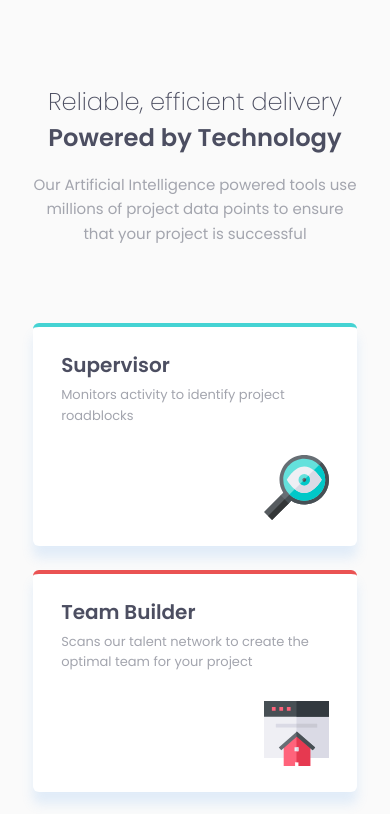
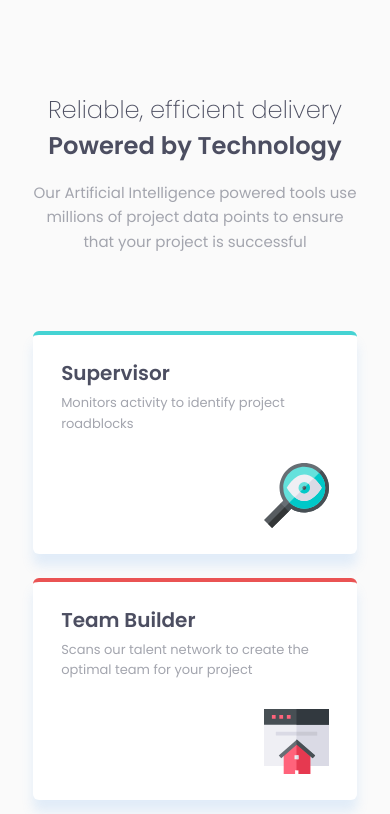
Before and after one commit to st0272/fm-four-card-feature-section, a plain HTML site: page index.html in a window 390 px wide. Shown: the top 814 px of the page. Drawn offline with Linux system fonts and the light colour scheme.

Commit message:
Modify readme and style.css

```diff
--- a/assets/css/style.css
+++ b/assets/css/style.css
@@ -72,7 +72,7 @@ body {
   line-height: 1.6;
 }
 
-@media (min-width: 769px) {
+@media (min-width: 48.0625rem) {
   .container {
     padding-block: 5rem;
   }
@@ -106,9 +106,9 @@ body {
   }
 }
 
-@media (max-width: 768px) {
+@media (max-width: 48rem) {
   .container {
-    padding-block: 5.25rem;
+    padding-block: 5.75rem;
   }
   .page-description {
     line-height: 1.65;
```
Also changed, not shown: 1 other file.
